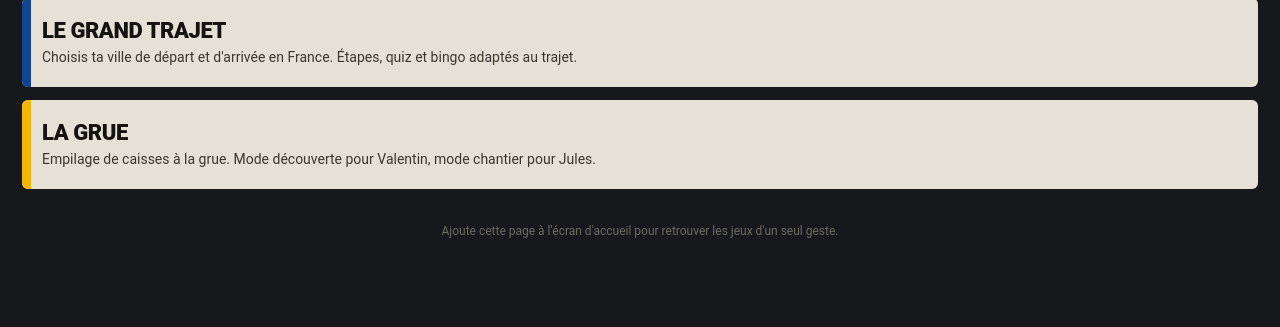
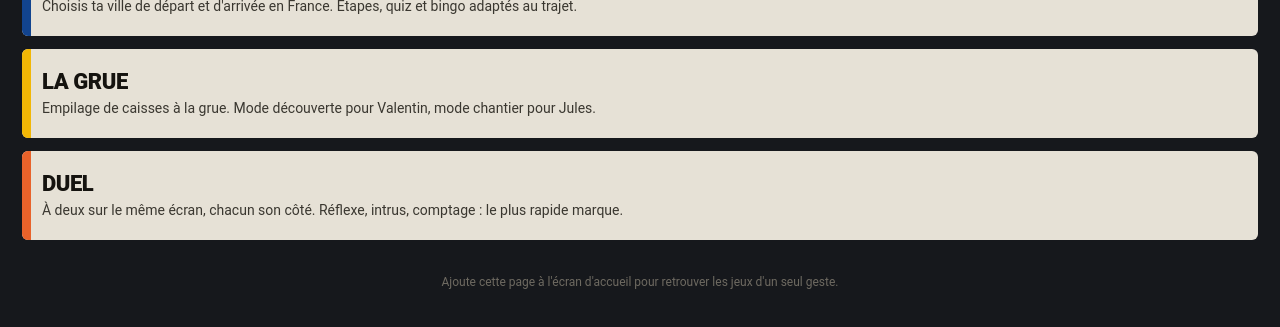
Before and after one commit to mymypav-max/Vacances, a plain HTML site: page index.html in a window 1280 px wide. Shown: the part 357-684 px from the top of the page. Drawn offline with Linux system fonts and the light colour scheme.

Commit message:
Add files via upload

```diff
--- a/index.html
+++ b/index.html
@@ -28,6 +28,7 @@
   a.jeu:active{transform:scale(.98);}
   a.jeu::before{content:""; position:absolute; left:0; top:0; bottom:0; width:9px; background:#F2B705;}
   a.sud::before{background:#12448F;}
+  a.duel::before{background:#E8622A;}
   .nom{display:block; font-size:22px; font-weight:900; text-transform:uppercase; letter-spacing:-.02em;}
   .txt{display:block; font-size:14px; color:#3A3730; margin-top:5px; line-height:1.35;}
   .bientot{opacity:.4; pointer-events:none;}
@@ -49,6 +50,12 @@
     <span class="txt">Empilage de caisses à la grue. Mode découverte pour Valentin, mode chantier pour Jules.</span>
   </a>
 
+
+  <a class="jeu duel" href="./duel/duel.html">
+    <span class="nom">Duel</span>
+    <span class="txt">À deux sur le même écran, chacun son côté. Réflexe, intrus, comptage : le plus rapide marque.</span>
+  </a>
+
   <p class="note">Ajoute cette page à l'écran d'accueil pour retrouver les jeux d'un seul geste.</p>
 </body>
 </html>
```
